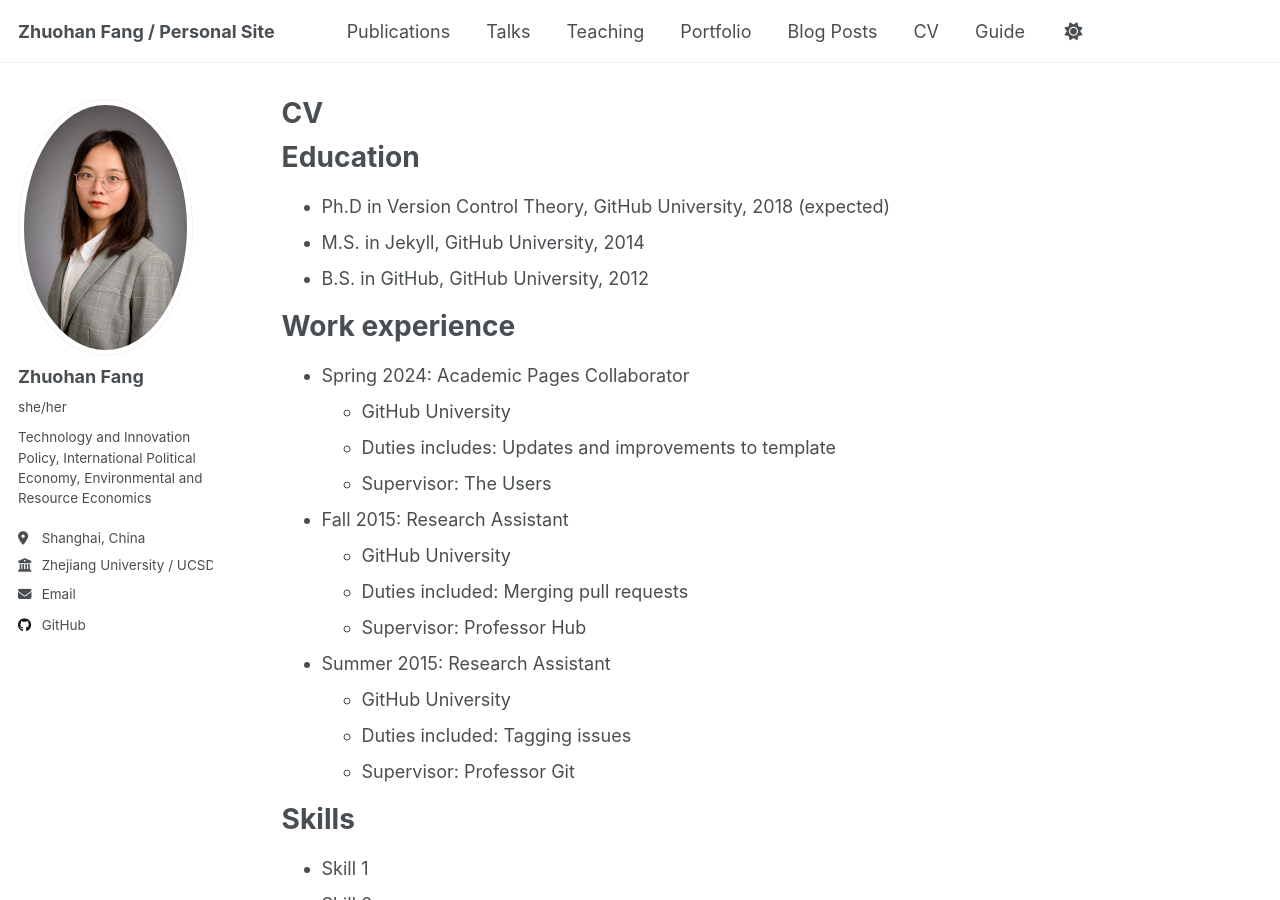
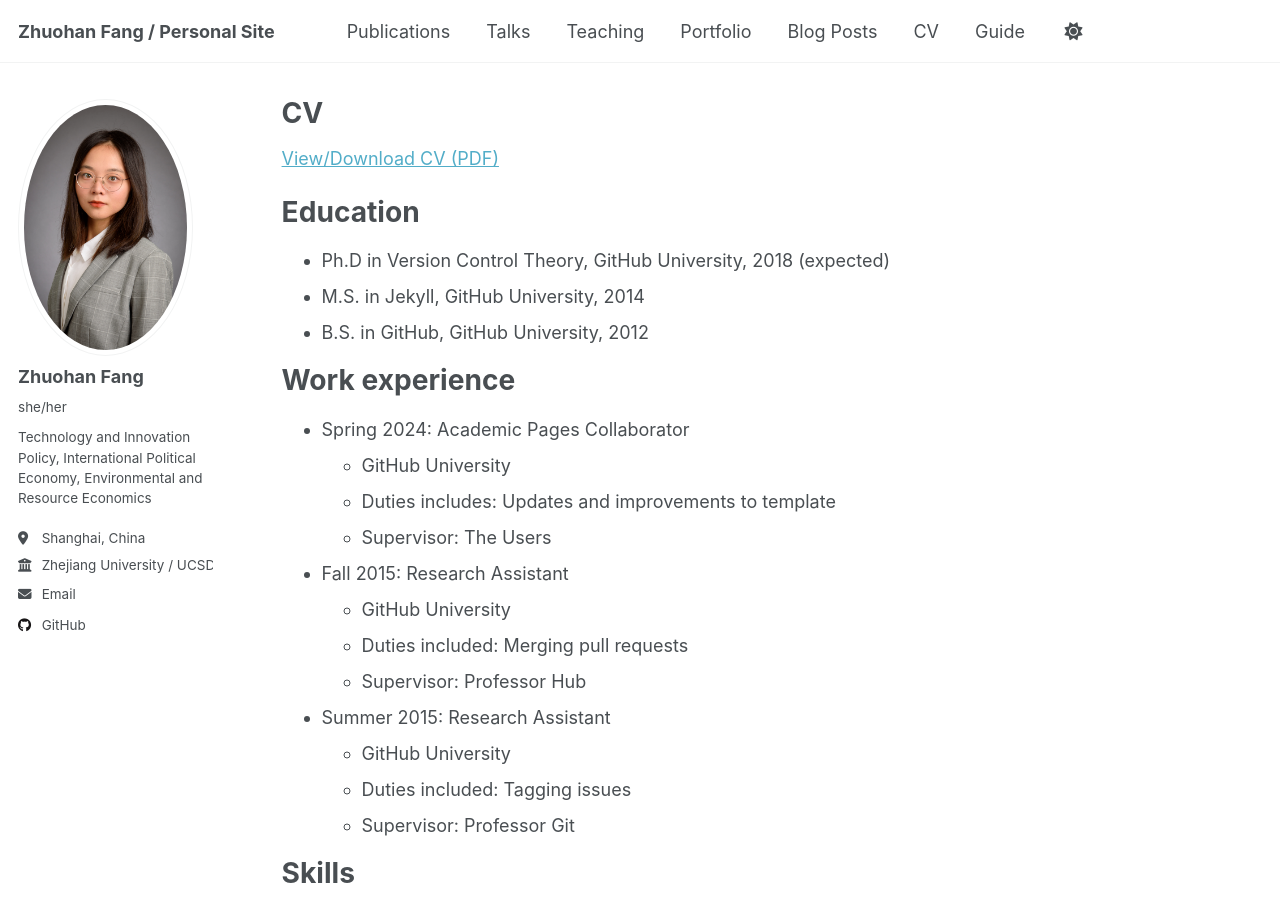
Before and after one commit to fzh200001/fzh200001.github.io, a Jekyll site: the page built from _pages/cv.md, in a window 1280 px wide and 900 px high. Built offline with Jekyll 4.4.1, drawn with Linux system fonts in a browser that asks for light colours; a script that is not in the unit is left out.

Commit message:
Update cv.md

```diff
--- a/_pages/cv.md
+++ b/_pages/cv.md
@@ -6,7 +6,7 @@ author_profile: true
 redirect_from:
   - /resume
 ---
-
+[View/Download CV (PDF)](../files/cv.pdf){:target="_blank"}
 {% include base_path %}
 
 Education
```
